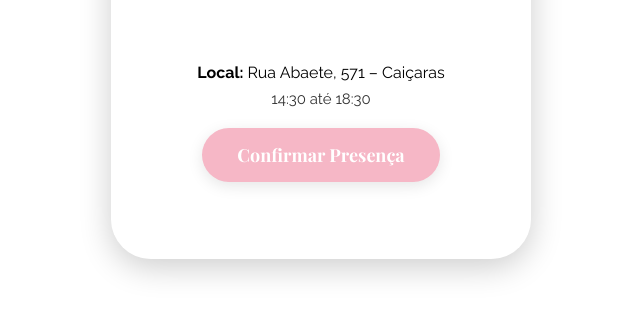
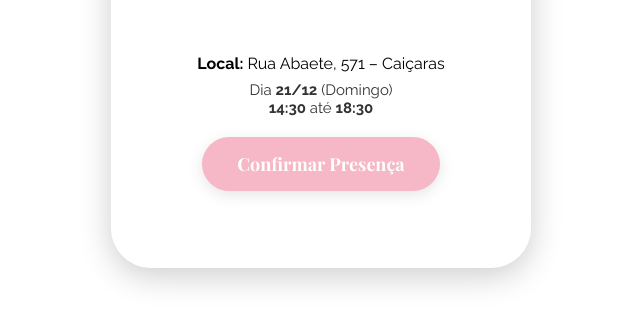
Before and after one commit to carlosrdrgs/aniversario-sofia, a plain HTML site: page index.html in a window 1280 px wide. Shown: the part 378-704 px from the top of the page, without its empty margins (319-959 px from the left). Drawn offline with nearby package versions, Linux system fonts and the light colour scheme.

Commit message:
Update index.html

```diff
--- a/index.html
+++ b/index.html
@@ -27,7 +27,8 @@
             <strong>Local:</strong> Rua Abaete, 571 – Caiçaras
         </p>
         <p class="hora">
-            14:30 até 18:30
+            Dia <strong>21/12</strong> (Domingo)<br>
+            <strong>14:30</strong> até <strong>18:30</strong>
         </p>
         <button class="btn-confirmar" id="abrirModal">
             Confirmar Presença
@@ -55,4 +56,5 @@
 
 <script src="script.js"></script>
 </body>
+
 </html>
```
